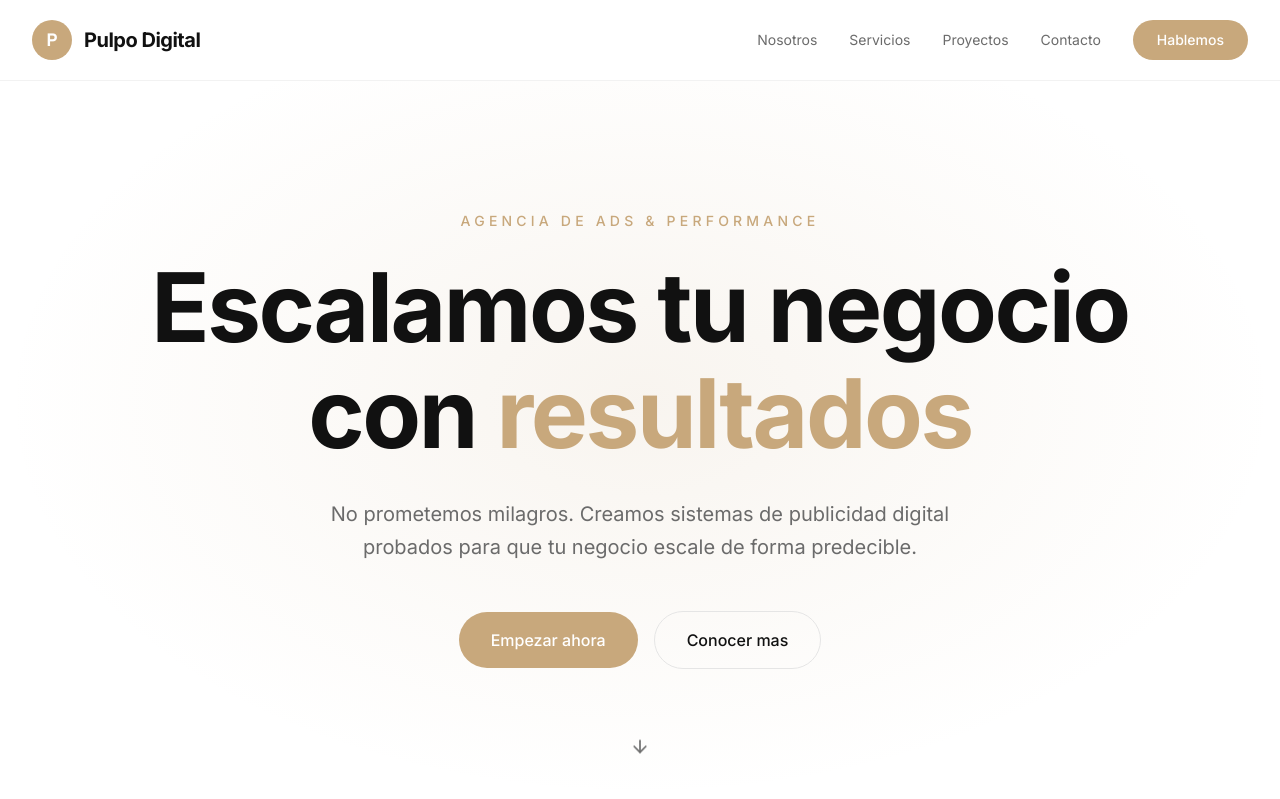
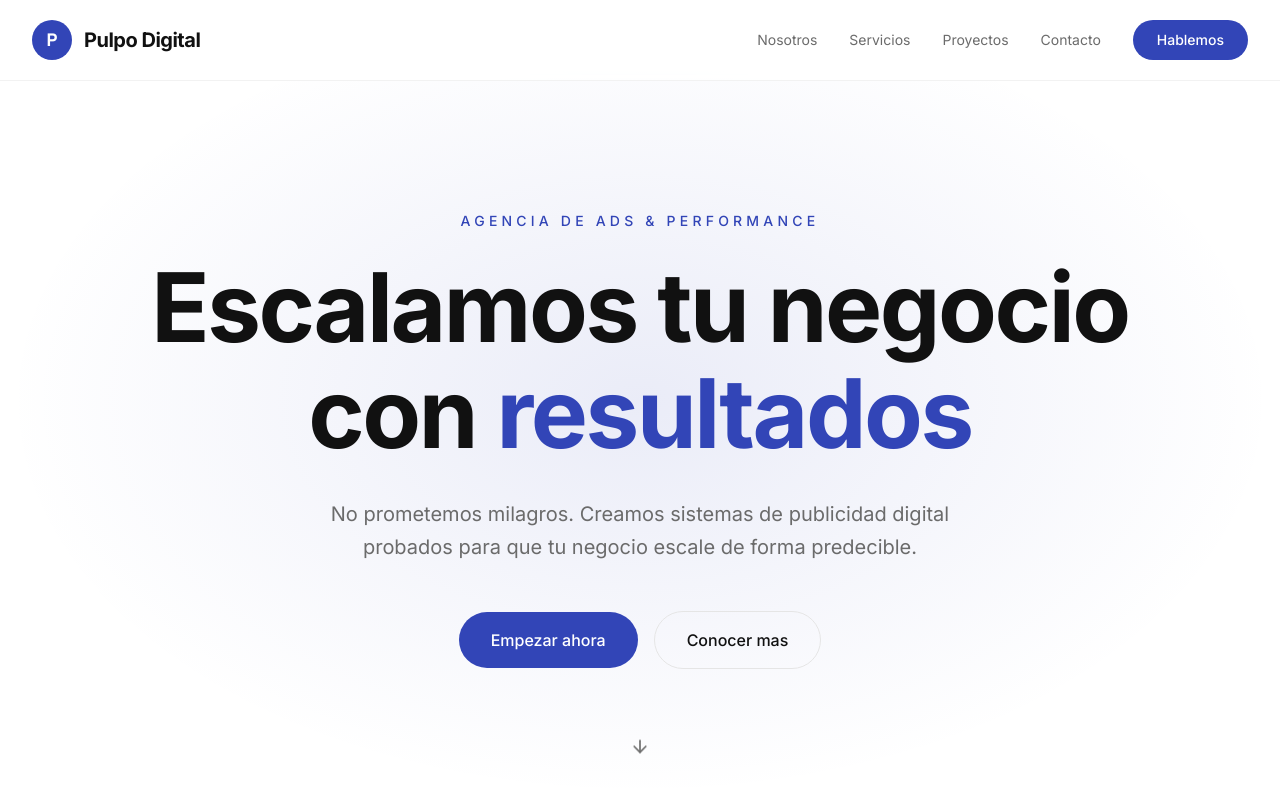
Before and after one commit to alejip/pulpodigitalads, a Next.js app: page / in a window 1280 px wide. Shown: the top 799 px of the page. Built offline with nearby package versions, Linux system fonts and the light colour scheme.

Commit message:
feat: update accent color to blue across the site
Change '--color-accent' to '#3245B7' and update hero gradient.

```diff
--- a/app/globals.css
+++ b/app/globals.css
@@ -8,7 +8,7 @@
   --color-card: #fafafa;
   --color-card-foreground: #111111;
   --color-border: #e5e5e5;
-  --color-accent: #c8a87c;
+  --color-accent: #3245B7;
   --color-accent-foreground: #ffffff;
   --color-secondary: #f0f0f0;
   --color-secondary-foreground: #111111;
--- a/components/hero.tsx
+++ b/components/hero.tsx
@@ -3,7 +3,7 @@ import { ArrowDown } from "lucide-react";
 export function Hero() {
   return (
     <section className="relative flex min-h-screen flex-col items-center justify-center overflow-hidden px-6 pt-20">
-      <div className="absolute inset-0 bg-[radial-gradient(ellipse_at_center,_rgba(200,168,124,0.12)_0%,_transparent_70%)]" />
+      <div className="absolute inset-0 bg-[radial-gradient(ellipse_at_center,_rgba(50,69,183,0.10)_0%,_transparent_70%)]" />
 
       <div className="relative z-10 mx-auto max-w-5xl text-center">
         <p className="mb-6 text-sm font-medium uppercase tracking-[0.3em] text-accent">
```
